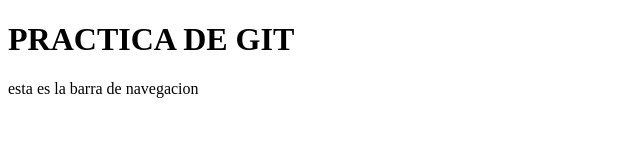
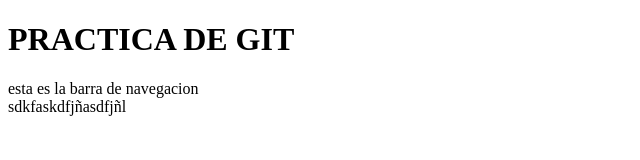
Before and after one commit to bcaal87/practicagit, a plain HTML site: page index.html in a window 1280 px wide. Shown: the whole page, without its empty margins (0-640 px from the left). Drawn offline with Linux system fonts and the light colour scheme.

Commit message:
:poop: revisar codigo

```diff
--- a/index.html
+++ b/index.html
@@ -11,5 +11,7 @@
         esta es la barra de navegacion
 
     </nav>
+
+    sdkfaskdfjñasdfjñl
 </body>
 </html>
```
